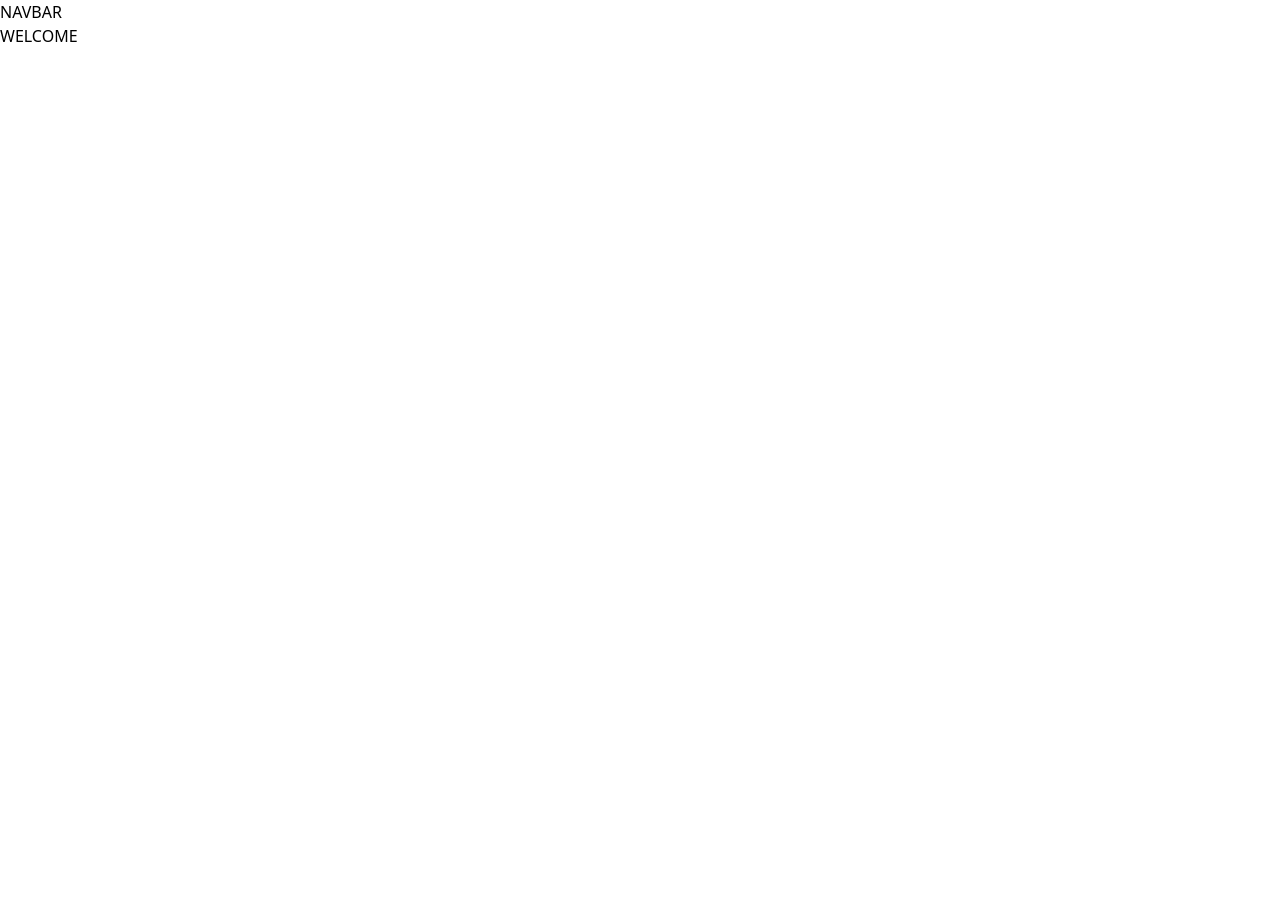
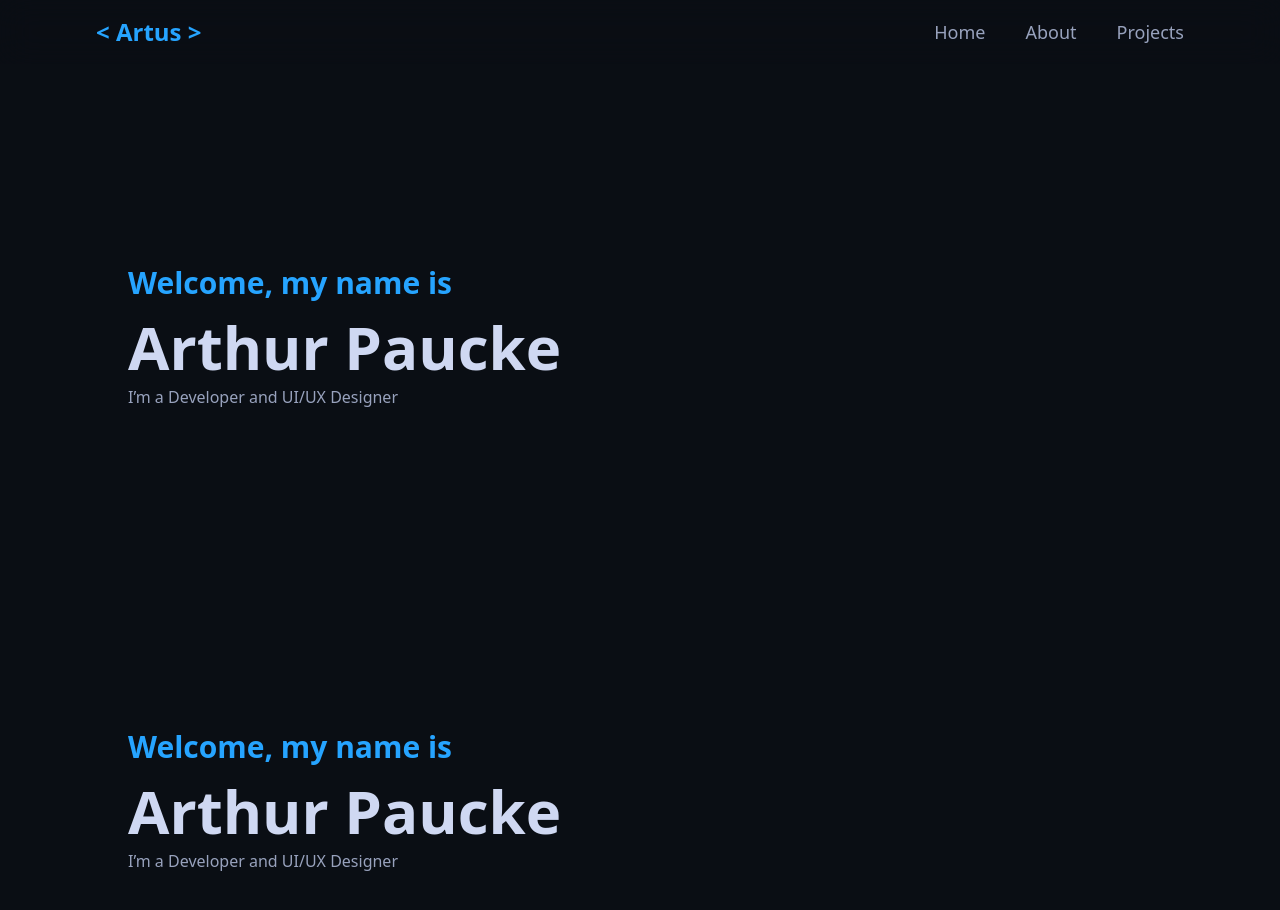
Before and after one commit to ArtusLama/portfolio, a Nuxt app: page / in a window 1280 px wide. Shown: the top 910 px of the page. Before the commit the page ends 800 px from the top, so only its background shows below. Built offline with nearby package versions, Linux system fonts and the light colour scheme.

Commit message:
Basic HeroSection and Navbar

```diff
--- a/app.vue
+++ b/app.vue
@@ -1,6 +1,4 @@
 <template>
-    <div>
-        <Navbar/>
-        <RouterView/>
-    </div>
+    <Navbar/>
+    <RouterView/>
 </template>
--- /dev/null
+++ b/assets/css/tailwind.css
@@ -0,0 +1,26 @@
+@tailwind base;
+@tailwind components;
+@tailwind utilities;
+
+
+@layer base {
+    html {
+        @apply bg-backgroundColor;
+        @apply overflow-x-hidden;
+    }
+    div#__nuxt {
+        @apply min-h-[100vh];
+        @apply w-screen;
+    }
+}
+@layer components {
+    .title {
+        @apply text-titleColor;
+        @apply font-bold;
+        @apply text-6xl;
+    }
+    .sectionTitle {
+        @apply text-primary;
+        @apply text-3xl;
+    }
+}
--- a/components/Navbar.vue
+++ b/components/Navbar.vue
@@ -1,3 +1,28 @@
 <template>
-    <h1>NAVBAR</h1>
+    <div class="sticky top-0">
+        <div class="flex justify-between items-center px-24 py-4 bg-backgroundColor/[0.8] backdrop-blur-lg">
+            <div>
+                <p class="text-primary font-bold text-2xl">{{ "< Artus >" }}</p>
+            </div>
+
+            <div class="flex gap-10 text-textColor font-light text-lg">
+                <p>Home</p>
+                <p>About</p>
+                <p>Projects</p>
+            </div>
+        </div>
+        <hr class="border-borderColor transition-all delay-100 ease-in-out"
+            :class="scrollPosition > 0 ? 'opacity-50' : 'opacity-0'">
+    </div>
 </template>
+<script lang="ts" setup>
+
+    const scrollPosition: Ref<Number> = ref(0);
+
+    onMounted(() => {
+        window.onscroll = () => {
+            scrollPosition.value = window.scrollY;
+        }
+    });
+
+</script>
--- /dev/null
+++ b/components/SectionTitle.vue
@@ -0,0 +1,16 @@
+<template>
+    <p class="sectionTitle" :class="{ 'font-bold': boldSectionName }">{{ sectionName }}</p>
+    <p class="title mt-4">{{ title }}</p>
+</template>
+<script lang="ts" setup>
+
+    defineProps({
+        sectionName: String,
+        boldSectionName: {
+            default: false,
+            type: Boolean
+        },
+        title: String,
+    });
+
+</script>
--- a/pages/index.vue
+++ b/pages/index.vue
@@ -1,3 +1,6 @@
 <template>
-    <h1>WELCOME</h1>
+    <div class="flex flex-col items-center justify-center px-32 py-[25vh] gap-80">
+        <SectionHeader class="w-full"/>
+        <SectionHeader class="w-full"/>
+    </div>
 </template>
--- a/tailwind.config.js
+++ b/tailwind.config.js
@@ -1,13 +1,14 @@
 /** @type {import('tailwindcss').Config} */
 export default {
     theme: {
-        colors: {
-            primary: "#26A4FF",
-            title: "#CFD8F2",
-            text: "#98A2BD",
-            border: "#3C485B",
-            background: "#0A0E14"
-        },
-        extend: {},
+        extend: {
+            colors: {
+                primary: "#26A4FF",
+                titleColor: "#CFD8F2",
+                textColor: "#98A2BD",
+                borderColor: "#3C485B",
+                backgroundColor: "#0A0E14"
+            },
+        }
     }
 }
```
